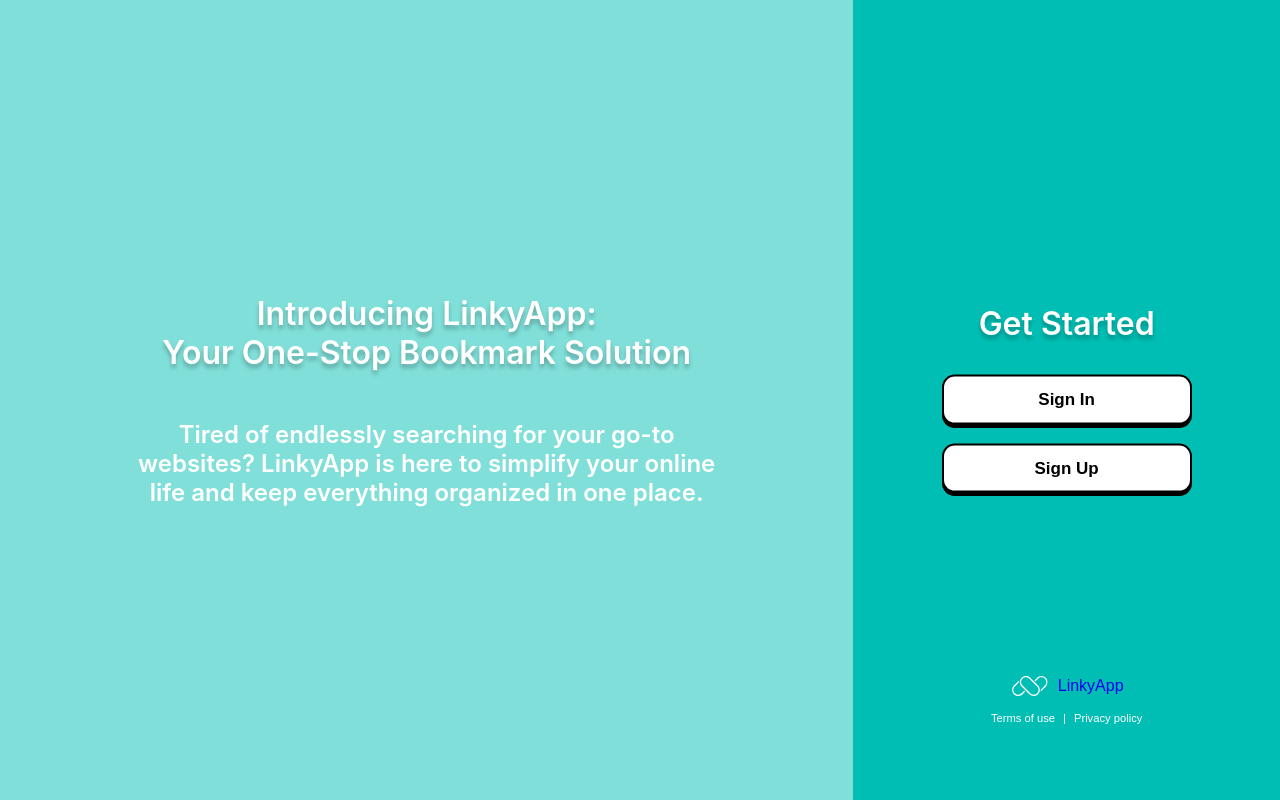
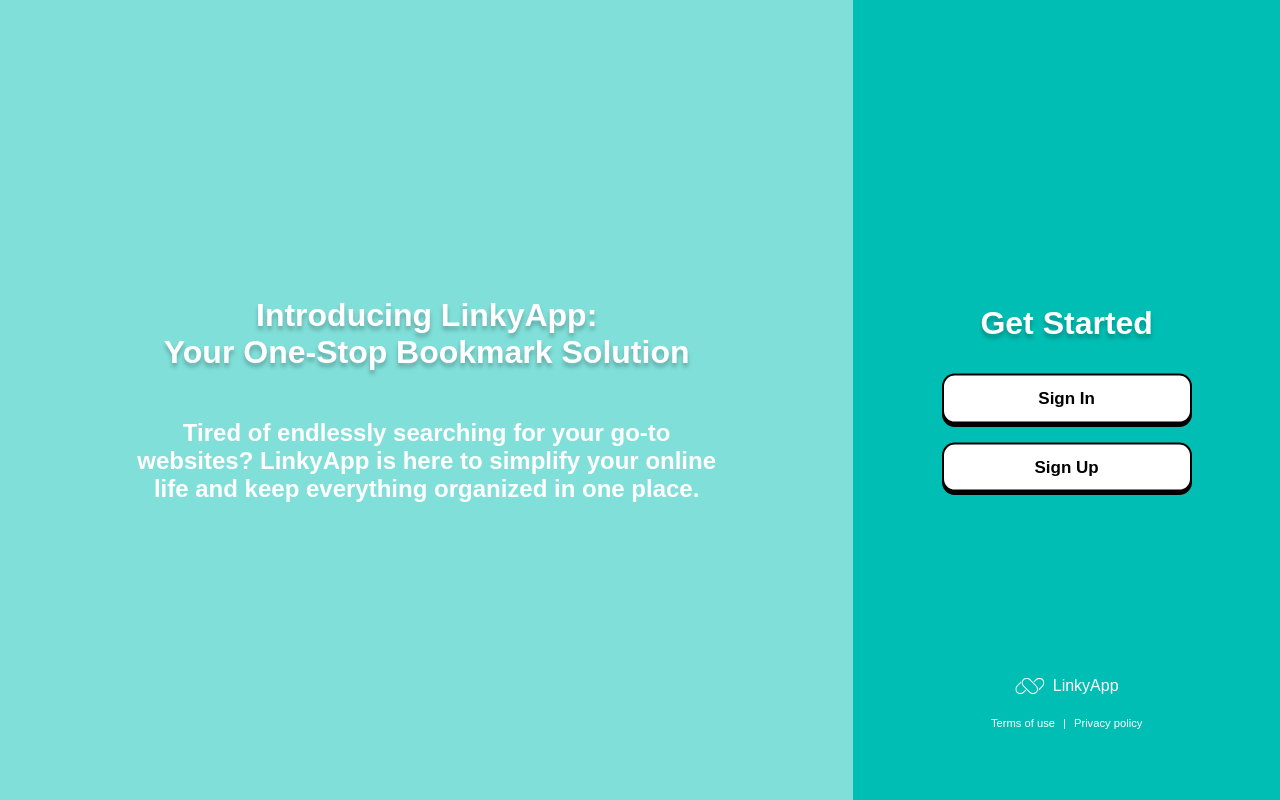
Before and after one commit to dlaska888/WdPAI-lab, a PHP site: page /public/views/index.html in a window 1280 px wide. Run offline with PHP 8.4, Linux system fonts and the light colour scheme; some web fonts are replaced.

Commit message:
changed main font

```diff
--- a/public/css/global.css
+++ b/public/css/global.css
@@ -6,16 +6,16 @@
 
 a {
 	text-decoration: none;
+	color: inherit;
 }
 
 a:visited {
 	color: inherit;
 }
 
-:root { font-family: 'Inter', sans-serif; }
-  @supports (font-variation-settings: normal) {
-    :root { font-family: 'Inter var', sans-serif; }
-  }
+:root {
+	font-family: Arial, Helvetica, sans-serif
+}
 
 /* globally available variables */
 :root {
@@ -29,9 +29,6 @@ a:visited {
 }
 
 .text-primary {
-	font-family: "Inter";
-	font-style: normal;
-	font-weight: 600;
 	text-align: center;
 	color: #ffffff;
 }
--- a/public/views/index.html
+++ b/public/views/index.html
@@ -4,8 +4,6 @@
 <head>
 	<meta charset="UTF-8">
 	<meta name="viewport" content="width=device-width, initial-scale=1.0">
-    <link rel="preconnect" href="https://rsms.me/">
-    <link rel="stylesheet" href="https://rsms.me/inter/inter.css">
 	<link rel="stylesheet" href="/public/css/global.css">
 	<link rel="stylesheet" href="/public/css/index.css">
 	<title>LinkyApp</title>
@@ -38,7 +36,7 @@
 	</main>
 	<footer class="footer-logo flex-column flex-center">
 		<a href="index.html" title="LinkyApp" class="logo-text flex">
-            <img src="/public/img/logo1.svg" alt="LinkyApp">
+			<img src="/public/assets/svg/logo1.svg" alt="LinkyApp">
 			<p>LinkyApp</p>
 		</a>
 		<div class="footer-policy flex">
--- a/public/views/login.html
+++ b/public/views/login.html
@@ -4,8 +4,6 @@
 <head>
 	<meta charset="UTF-8">
 	<meta name="viewport" content="width=device-width, initial-scale=1.0">
-    <link rel="preconnect" href="https://rsms.me/">
-    <link rel="stylesheet" href="https://rsms.me/inter/inter.css">
 	<link rel="stylesheet" href="/public/css/global.css">
 	<link rel="stylesheet" href="/public/css/login.css">
 	<title>LinkyApp - Login</title>
@@ -28,7 +26,7 @@
 	</main>
 	<footer class="footer-logo flex-column flex-center">
 		<a href="index.html" title="LinkyApp" class="logo-text flex">
-            <img src="/public/img/logo1.svg" alt="LinkyApp">
+			<img src="/public/assets/svg/logo1.svg" alt="LinkyApp">
 			<p>LinkyApp</p>
 		</a>
 		<div class="footer-policy flex">
--- a/public/views/register.html
+++ b/public/views/register.html
@@ -4,8 +4,6 @@
 <head>
 	<meta charset="UTF-8">
 	<meta name="viewport" content="width=device-width, initial-scale=1.0">
-    <link rel="preconnect" href="https://rsms.me/">
-    <link rel="stylesheet" href="https://rsms.me/inter/inter.css">
 	<link rel="stylesheet" href="/public/css/global.css">
 	<link rel="stylesheet" href="/public/css/login.css">
 	<title>LinkyApp - Register</title>
@@ -31,7 +29,7 @@
 	</main>
 	<footer class="footer-logo flex-column flex-center">
 		<a href="index.html" title="LinkyApp" class="logo-text flex">
-            <img src="/public/img/logo1.svg" alt="LinkyApp">
+			<img src="/public/assets/svg/logo1.svg" alt="LinkyApp">
 			<p>LinkyApp</p>
 		</a>
 		<div class="footer-policy flex">
```
Also changed, not shown: public/assets/svg/logo1.svg. Lines whose indentation alone changed are shown as unchanged.
